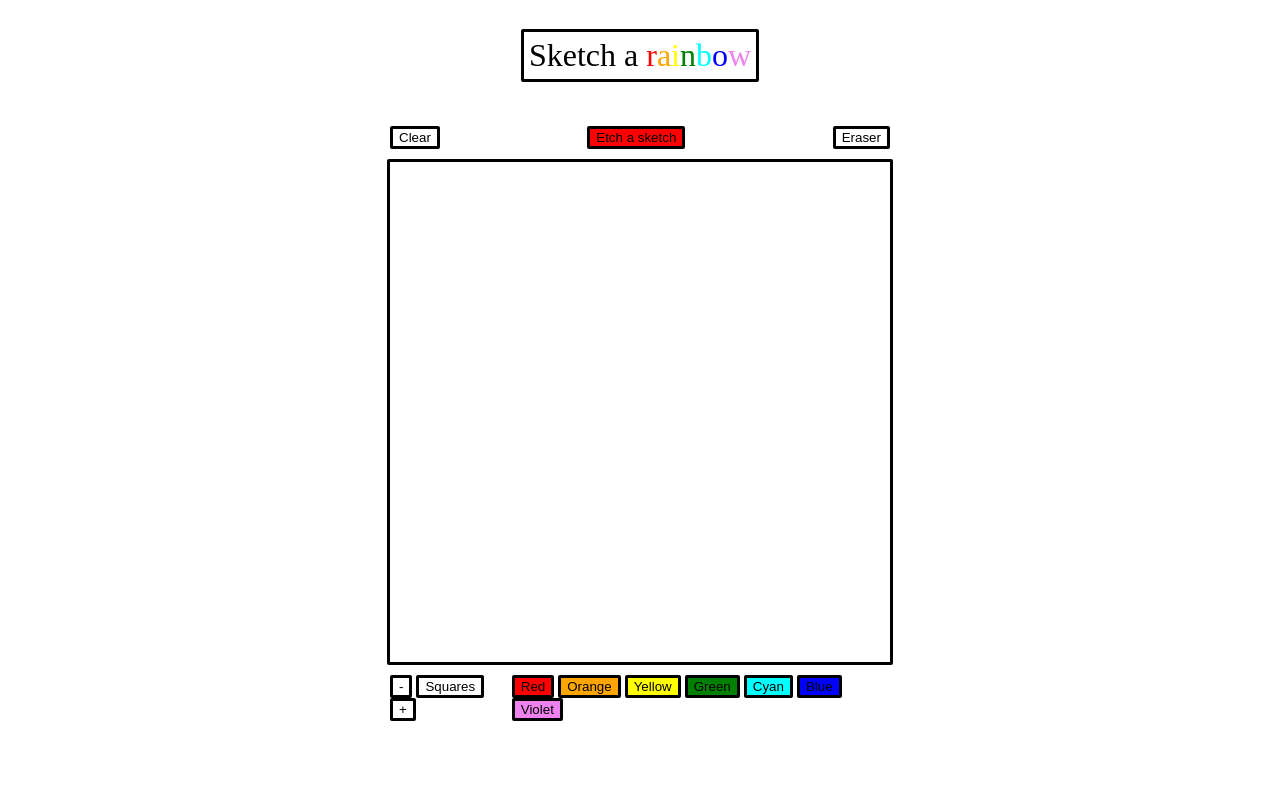
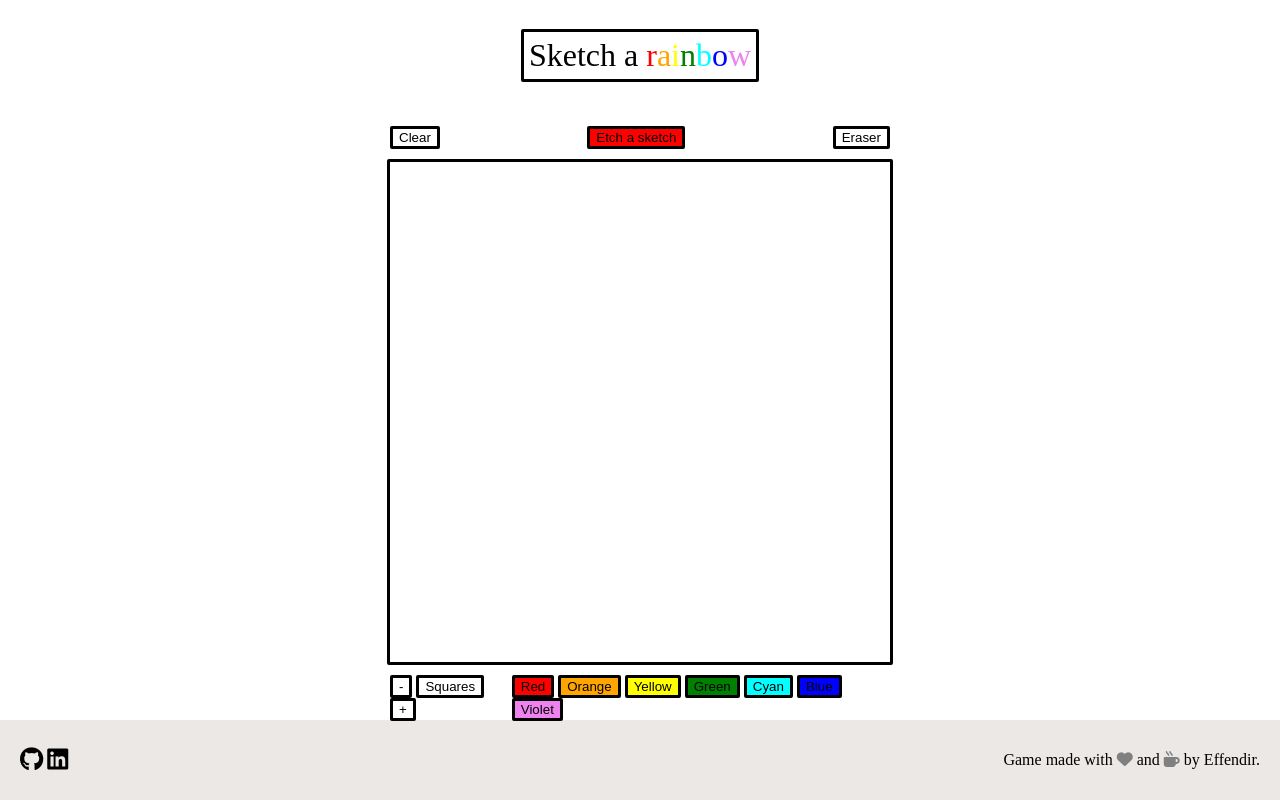
Before and after one commit to Effendir/sketch, a plain HTML site: page index.html in a window 1280 px wide. Drawn offline with Linux system fonts and the light colour scheme.

Commit message:
Add a footer

```diff
--- a/index.html
+++ b/index.html
@@ -6,6 +6,7 @@
   <title>Etch a sketch</title>
   <link rel="stylesheet" href="style.css">
   <link rel="icon" type="image/x-icon" href="">
+  <script src="https://kit.fontawesome.com/c41c28ac80.js" crossorigin="anonymous"></script>
 </head>
 <body>
   <header>
@@ -37,6 +38,19 @@
       </div>
     </div>
   </div>
+
+  <footer>
+
+    <div class="footer-links">
+      <a href="https://github.com/Effendir"><i class="fab fa-github" aria-hidden="true"></i></a>
+      <a href="https://fr.linkedin.com/in/eug%C3%A8ne-dami-4537442ab"><i class="fab fa-linkedin" aria-hidden="true"></i></a>
+    </div>
+    <div class="footer-copyright">
+      Game made with <i class="fas fa-heart" aria-hidden="true"></i> and <i class="fa-solid fa-mug-hot" aria-hidden="true"></i> by Effendir.
+    </div>
+
+  </footer>
+
   <script src="script.js"></script>
 </body>
 </html>
--- a/style.css
+++ b/style.css
@@ -16,15 +16,31 @@ button, h1 {
   font-weight: 500;
 }
 
-.wrapper {
-  height: 80vh;
-  width: auto;
+footer {
+  width: 100%;
+  bottom: 0;
+  left: 0;
+  position: fixed;
+  background: rgba(58, 34, 2, 0.1);
   display: flex;
-  gap: 10px;
-  flex-direction: column;
   align-items: center;
-  justify-content: center;
+  justify-content: space-between;
+  padding: 0px 20px;
+  box-sizing: border-box;
+  color: black;
+  height: 80px;
 }
+
+footer a {
+  color: black;
+  font-size: x-large;
+}
+
+footer a:hover {
+  color: grey;
+}
+
+/* CLASSES */
 
 .container {
   height: 500px;
@@ -37,6 +53,16 @@ button, h1 {
   justify-content: center;
   border: 3px solid rgb(0, 0, 0);
   border-radius: 2px;
+}
+
+.wrapper {
+  height: 80vh;
+  width: auto;
+  display: flex;
+  gap: 10px;
+  flex-direction: column;
+  align-items: center;
+  justify-content: center;
 }
 
 .grid-square {
@@ -82,3 +108,7 @@ button, h1 {
 .white {
   background-color: white;
 }
+
+.footer-copyright i {
+  color: grey;
+}
```
